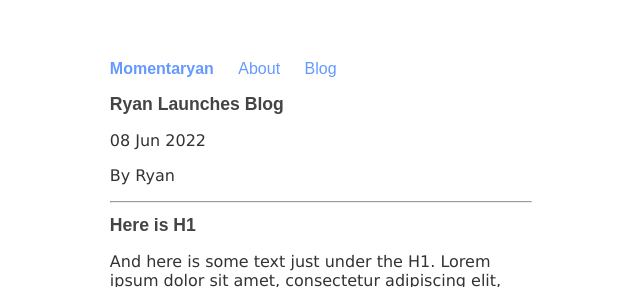
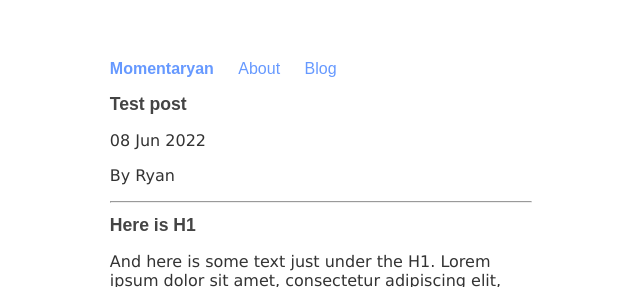
Before and after one commit to momentaryanblog/momentaryanblog.github.io, a Jekyll site: the page built from _posts/2022-06-08-test-post.md, in a window 1280 px wide. Shown: the top 287 px of the page, without its empty margins (319-959 px from the left). Built offline with Jekyll 4.4.1, drawn with Linux system fonts in a browser that asks for light colours.

Commit message:
Update 2022-06-08-test-post.md

```diff
--- a/_posts/2022-06-08-test-post.md
+++ b/_posts/2022-06-08-test-post.md
@@ -1,6 +1,6 @@
 ---
 layout: post
-title: "Ryan Launches Blog"
+title: "Test post"
 date: 2022-06-08
 ---
 
```
